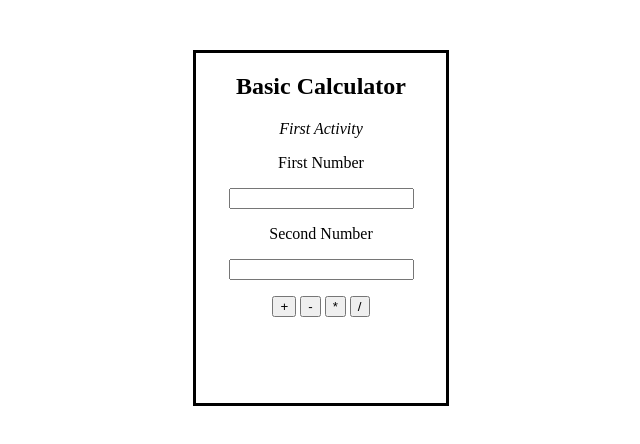
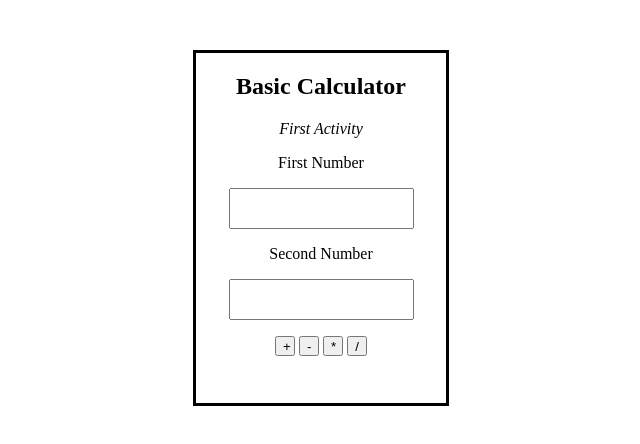
Before and after one commit to dominic-myb/simple-js-calculator, a plain HTML site: page index.html in a window 1280 px wide. Shown: the whole page, without its empty margins (319-959 px from the left). Drawn offline with Linux system fonts and the light colour scheme.

Commit message:
Final Output

```diff
--- a/index.html
+++ b/index.html
@@ -11,6 +11,14 @@
             width: 250px;
             height: 350px;
         }
+        .txt-input{
+            height: 35px;
+        }
+        button{
+            height: 20px;
+            width: 20px;
+            text-align: center;
+        }
 
     </style>
 </head>
@@ -20,16 +28,15 @@
             <h2>Basic Calculator</h2>
             <p><i>First Activity</i></p>
             <p>First Number</p>
-            <input type="text" id="num1">
+            <input type="text" id="num1" class="txt-input">
             <p>Second Number</p>
-            <input type="text" id="num2">
+            <input type="text" id="num2" class="txt-input">
             <p>
                 <button onclick="add()">+</button>
                 <button onclick="sub()">-</button>
                 <button onclick="mul()">*</button>
                 <button onclick="div()">/</button>
             </p>
-            <br>
             <p id="result"></p>
         </div>
     </center>
@@ -69,8 +76,6 @@
                 var result = num1 / num2;
                 document.getElementById("result").innerHTML = "Quotient: " + result;
             }
-
-
         }
     </script>
 </body>
```
